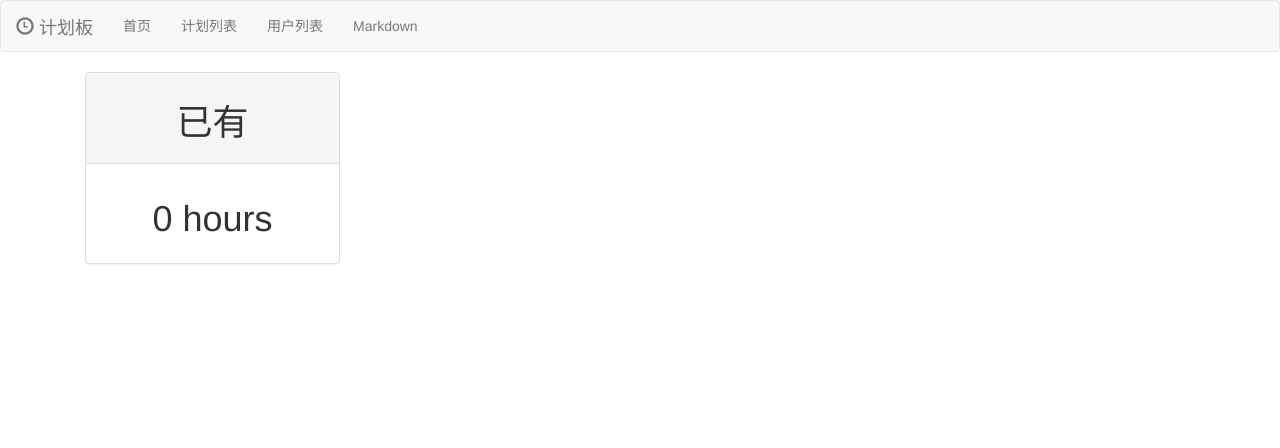
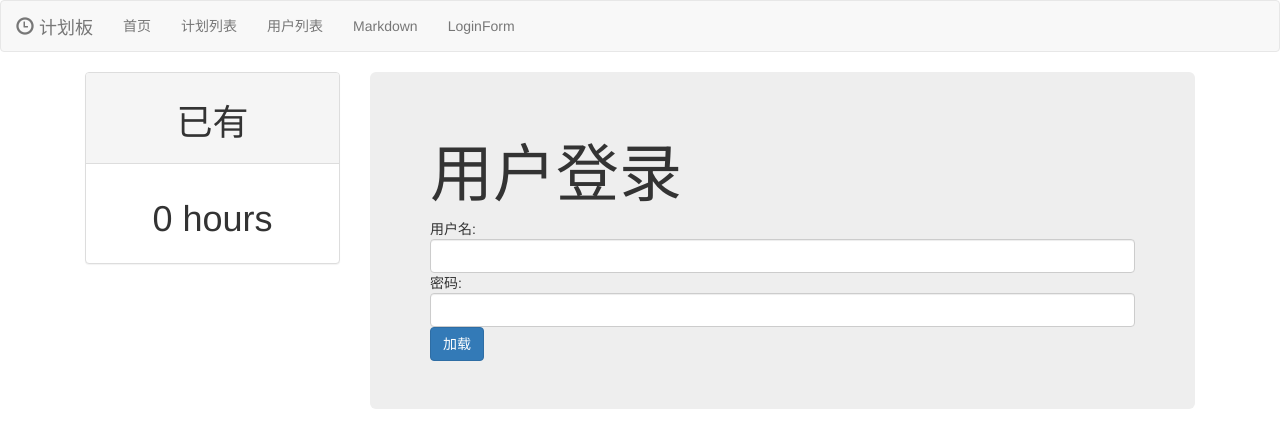
Before and after one commit to thickforest/vuejs-demos, a Vue app in the folder my-project/: page /#/loginForm in a window 1280 px wide. Shown: the top 448 px of the page. Built offline with nearby package versions, Linux system fonts and the light colour scheme; sample sign-in values are in the browser's storage; what mavon-editor would draw is missing.

Commit message:
学习： (1)axios加拦截，request的headers都加上Authorization，收到401 response，删掉本机token (2)router加全局判断，若localStorage中accessToken为空，强制重定向用户到登录界面 (3)将token和userInfo添加到vue的全局store中

```diff
--- a/my-project/src/App.vue
+++ b/my-project/src/App.vue
@@ -20,6 +20,8 @@
             <li><router-link to="/time-entries">计划列表</router-link></li>
             <li><router-link to="/users">用户列表 </router-link></li>
             <li><router-link to="/markdown">Markdown</router-link></li>
+            <li v-if="userInfo == null"><router-link to="/loginForm">LoginForm</router-link></li>
+            <li v-if="userInfo != null"><router-link to="/">{{ userInfo.username }}</router-link></li>
           </ul>
         </div>
       </div>
@@ -41,6 +43,11 @@ export default {
   name: 'app',
   components: {
     SideBar
+  },
+  computed: {
+    userInfo () {
+      return this.$store.state.userInfo
+    }
   }
 }
 </script>
--- /dev/null
+++ b/my-project/src/components/LoginForm.vue
@@ -0,0 +1,46 @@
+<template>
+  <div class="jumbotron">
+    <h1>用户登录</h1>
+    <div class="row">
+      <div class="col-md-12">
+        用户名:<input type="text" class="form-control" v-model="userForm.username" placeholder=""/>
+        密码:<input type="password" class="form-control" v-model="userForm.password" placeholder=""/>
+      </div>
+    </div>
+    <button class="btn btn-primary" @click="handleLogin()">加载</button>
+  </div>
+</template>
+
+<script>
+import axios from 'axios'
+export default {
+  name: 'LoginForm',
+  data () {
+    return {
+      userForm: {
+        username: '',
+        password: ''
+      }
+    }
+  },
+  methods: {
+    handleLogin () {
+      axios({
+        method: 'POST',
+        url: 'http://192.168.123.33:5000/login',
+        data: this.userForm
+      }).then((res) => {
+        const token = res.data.access_token
+        axios({
+          method: 'GET',
+          url: 'http://192.168.123.33:5000/user/detail'
+        }).then((res) => {
+          this.$store.commit('saveUserInfo', res.data.data)
+        })
+        this.$store.commit('saveToken', token)
+        this.$router.replace(this.$router.currentRoute.query.redirect)
+      })
+    }
+  }
+}
+</script>
--- a/my-project/src/main.js
+++ b/my-project/src/main.js
@@ -4,6 +4,7 @@ import Vue from 'vue'
 import App from './App'
 import router from './router'
 import store from './store'
+import axios from 'axios'
 
 import mavonEditor from 'mavon-editor'
 import 'mavon-editor/dist/css/index.css'
@@ -11,6 +12,32 @@ import 'mavon-editor/dist/css/index.css'
 Vue.use(mavonEditor)
 
 Vue.config.productionTip = false
+
+axios.interceptors.request.use(function (config) {
+  console.log('axios.interceptors.request:')
+  console.log(config)
+  if (store.state.token != null) {
+    config.headers.Authorization = 'jwt ' + store.state.token
+  }
+  return config
+}, function (error) {
+  return Promise.reject(error)
+})
+
+axios.interceptors.response.use(function (response) {
+  return response
+}, function (error) {
+  console.log('axios.interceptors.error:')
+  console.log(error)
+  if (error.response.status === 401) {
+    store.commit('deleteToken')
+    router.replace({
+      path: '/loginForm',
+      query: {redirect: router.currentRoute.fullPath}
+    })
+  }
+  return Promise.reject(error)
+})
 
 /* eslint-disable no-new */
 new Vue({
--- a/my-project/src/router/index.js
+++ b/my-project/src/router/index.js
@@ -5,10 +5,11 @@ import TimeEntries from '@/components/TimeEntries'
 import LogTime from '@/components/LogTime'
 import Users from '@/components/Users'
 import Markdown from '@/components/Markdown'
+import LoginForm from '@/components/LoginForm'
 
 Vue.use(Router)
 
-export default new Router({
+const router = new Router({
   routes: [
     {
       path: '/',
@@ -17,8 +18,14 @@ export default new Router({
       path: '/users',
       component: Users
     }, {
+      path: '/loginForm',
+      component: LoginForm
+    }, {
       path: '/markdown',
-      component: Markdown
+      component: Markdown,
+      meta: {
+        requiresAuth: true
+      }
     }, {
       path: '/time-entries',
       component: TimeEntries,
@@ -28,3 +35,21 @@ export default new Router({
       }]
     }]
 })
+
+router.beforeEach((to, from, next) => {
+  if (to.path === '/loginForm') {
+    next()
+  } else {
+    let token = window.localStorage.getItem('accessToken')
+    if (to.meta.requiresAuth && (!token || token === null)) {
+      next({
+        path: '/loginForm',
+        query: { redirect: to.fullPath }
+      })
+    } else {
+      next()
+    }
+  }
+})
+
+export default router
--- a/my-project/src/store/index.js
+++ b/my-project/src/store/index.js
@@ -5,7 +5,9 @@ Vue.use(Vuex)
 
 const state = {
   totalTime: 0,
-  list: []
+  list: [],
+  token: null,
+  userInfo: null
 }
 
 const mutations = {
@@ -23,6 +25,18 @@ const mutations = {
   },
   deletePlan (state, idx) {
     state.list.splice(idx, 1)
+  },
+  saveToken (state, _token) {
+    state.token = _token
+    window.localStorage.setItem('accessToken', _token)
+  },
+  saveUserInfo (state, _userInfo) {
+    state.userInfo = _userInfo
+  },
+  deleteToken (state) {
+    state.token = null
+    window.localStorage.setItem('accessToken', '')
+    state.userInfo = null
   }
 }
 
```
Also changed, not shown: 2 other files (tests, documents, lock files or other folders).
